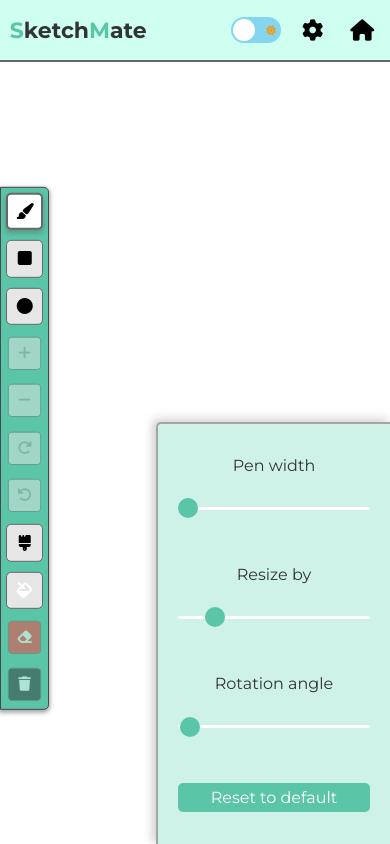
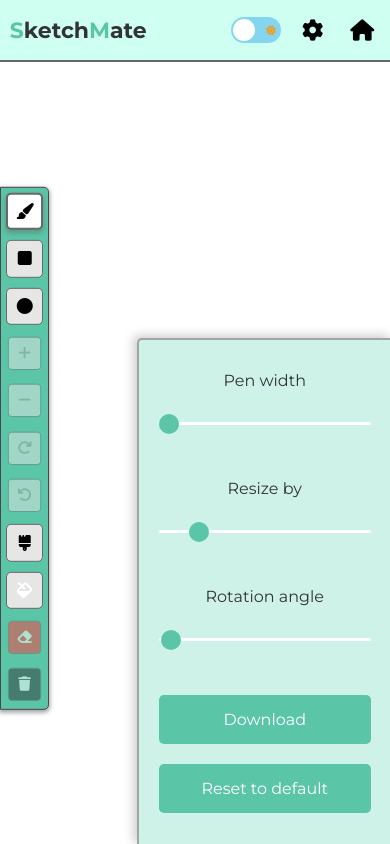
Before and after one commit to RonFelsenfeld/SketchMate-Frontend, a React (Vite) app: page /canvas in a window 390 px wide. Both pictures are taken after a click on the button 312 px from the left and 30 px from the top of the page. Built offline with nearby package versions, Linux system fonts and the light colour scheme.

Commit message:
Improve settings section responsiveness

```diff
--- a/src/assets/style/components/canvas/_canvas-settings.scss
+++ b/src/assets/style/components/canvas/_canvas-settings.scss
@@ -16,8 +16,8 @@
   @include for-mobile-layout {
     padding: 20px;
 
-    height: 50dvh;
-    width: 60vw;
+    height: 60dvh;
+    width: 65vw;
 
     .settings-form {
       width: 100%;
@@ -32,8 +32,15 @@
         }
       }
 
-      .btn-reset {
+      .options-container {
+        flex-direction: column;
+
+        a.btn,
+        button.btn {
+          font-size: em(16px);
           width: 100%;
+          padding-block: 15px;
+        }
       }
     }
   }
@@ -49,11 +56,13 @@
         }
       }
 
-      .btn-reset {
+      .options-container {
+        .btn {
           background-color: $dark-theme-clr;
 
           &:hover {
             background-color: $dark-theme-clr-10;
+          }
         }
       }
     }
@@ -97,12 +106,18 @@
       }
     }
 
-    .btn-reset {
+    .options-container {
+      width: 100%;
+      gap: 20px;
+
+      .btn {
+        width: 50%;
         padding: 5px 10px;
         border-radius: $controls-border-radius;
 
-      font-size: em(16px);
+        font-size: em(14px);
         color: $secondary-font-clr;
+        text-align: center;
 
         background-color: $main-theme-clr;
         transition: background-color $theme-transition;
@@ -113,3 +128,4 @@
       }
     }
   }
+}
--- a/src/components/canvas/Canvas.jsx
+++ b/src/components/canvas/Canvas.jsx
@@ -15,8 +15,8 @@ export function Canvas({ isShowingSettings, setIsShowingSettings }) {
   const canvasSettingsRef = useRef(canvasService.getDefaultSettings())
   const linePositionsRef = useRef([])
 
-  const canvasContainerRef = useRef(null)
-  const canvasRef = useRef(null)
+  const canvasContainerElRef = useRef(null)
+  const canvasElRef = useRef(null)
   const contextRef = useRef(null)
 
   const {
@@ -32,10 +32,10 @@ export function Canvas({ isShowingSettings, setIsShowingSettings }) {
     removeShape,
     clearCanvas,
     resizeCanvas,
-  } = useCanvas(canvasRef, canvasContainerRef, contextRef)
+  } = useCanvas(canvasElRef, canvasContainerElRef, contextRef)
 
   useEffect(() => {
-    const canvas = canvasRef.current
+    const canvas = canvasElRef.current
     const context = canvas.getContext('2d')
     contextRef.current = context
     resizeCanvas(canvas)
@@ -93,7 +93,7 @@ export function Canvas({ isShowingSettings, setIsShowingSettings }) {
     const hoveredShape = canvasService.findHoveredShape(shapes, x, y)
     const { addClassToElement, removeClassFromElement } = utilService
     const classFn = hoveredShape ? addClassToElement : removeClassFromElement
-    classFn(canvasContainerRef.current, 'hovering')
+    classFn(canvasContainerElRef.current, 'hovering')
 
     const { isDrawing, shape } = pen
     if (!isDrawing || shape !== LINE) return
@@ -200,9 +200,9 @@ export function Canvas({ isShowingSettings, setIsShowingSettings }) {
         updateShapes={updateShapes}
       />
 
-      <div ref={canvasContainerRef} className={`canvas-container ${getClasses()}`}>
+      <div ref={canvasContainerElRef} className={`canvas-container ${getClasses()}`}>
         <canvas
-          ref={canvasRef}
+          ref={canvasElRef}
           className="canvas"
           onClick={onCanvasClicked}
           onMouseDown={onStartDrawing}
@@ -217,6 +217,7 @@ export function Canvas({ isShowingSettings, setIsShowingSettings }) {
             settingsRef={canvasSettingsRef}
             setSelectedShape={setSelectedShape}
             setIsShowingSettings={setIsShowingSettings}
+            canvasElRef={canvasElRef}
           />
         )}
       </div>
--- a/src/components/canvas/CanvasSettings.jsx
+++ b/src/components/canvas/CanvasSettings.jsx
@@ -1,9 +1,11 @@
 import { memo, useEffect, useRef, useState } from 'react'
+
+import { canvasService } from '../../services/canvas.service'
 import { hideTooltip, showTooltip } from '../../services/event-bus.service'
+import { utilService } from '../../services/util.service'
+
 import { useTheme } from '../../customHooks/useTheme'
 import { useClickOutside } from '../../customHooks/useClickOutside'
-import { utilService } from '../../services/util.service'
-import { canvasService } from '../../services/canvas.service'
 
 export const CanvasSettings = memo(CanvasSettingsCmp)
 
@@ -13,9 +15,11 @@ function CanvasSettingsCmp({
   setPen,
   setSelectedShape,
   setIsShowingSettings,
+  canvasElRef,
 }) {
+  const [_, setForcedRendered] = useState(0)
   const settingsElRef = useRef(null)
-  const [_, setForcedRendered] = useState(0)
+  const downloadLinkRef = useRef(null)
   const { getThemeClass } = useTheme()
 
   useClickOutside(settingsElRef, () => {
@@ -45,6 +49,11 @@ function CanvasSettingsCmp({
   function onResetSettings() {
     settingsRef.current = canvasService.getDefaultSettings()
     setPen(prevPen => ({ ...prevPen, width: 1 }))
+  }
+
+  function onDownloadCanvas() {
+    const dataURL = canvasElRef.current.toDataURL('image/jpeg')
+    downloadLinkRef.current.href = dataURL
   }
 
   const { rotateAngle, sizeDiff } = settingsRef.current
@@ -96,9 +105,22 @@ function CanvasSettingsCmp({
           />
         </div>
 
-        <button type="button" className="btn-reset" onClick={onResetSettings}>
-          Reset to default
-        </button>
+        <div className="options-container flex justify-between">
+          <a
+            ref={downloadLinkRef}
+            href="#"
+            download="my-canvas.jpg"
+            className="btn btn-download"
+            title="Download canvas"
+            onClick={onDownloadCanvas}
+          >
+            Download
+          </a>
+
+          <button type="button" className="btn btn-reset" onClick={onResetSettings}>
+            Reset to default
+          </button>
+        </div>
       </form>
     </section>
   )
--- a/src/customHooks/useCanvas.js
+++ b/src/customHooks/useCanvas.js
@@ -2,7 +2,7 @@ import { useState } from 'react'
 import { canvasService, ELLIPSE, RECT } from '../services/canvas.service'
 import { useTheme } from './useTheme'
 
-export function useCanvas(canvasRef, canvasContainerRef, contextRef) {
+export function useCanvas(canvasElRef, canvasContainerElRef, contextRef) {
   const [pen, setPen] = useState(canvasService.getDefaultPen())
   const [shapes, setShapes] = useState([])
   const { isDarkMode } = useTheme()
@@ -65,14 +65,16 @@ export function useCanvas(canvasRef, canvasContainerRef, contextRef) {
   }
 
   function clearCanvas() {
-    const { width, height } = canvasRef.current
-    contextRef.current.clearRect(0, 0, width, height)
+    // Not clearing using clearRect for the download will include white bg
+    const { width, height } = canvasElRef.current
+    contextRef.current.fillStyle = 'white'
+    contextRef.current.fillRect(0, 0, width, height)
     setShapes([])
   }
 
   function resizeCanvas(canvasEl) {
-    canvasEl.width = canvasContainerRef.current.clientWidth
-    canvasEl.height = canvasContainerRef.current.clientHeight
+    canvasEl.width = canvasContainerElRef.current.clientWidth
+    canvasEl.height = canvasContainerElRef.current.clientHeight
   }
 
   function _processShape(shape) {
```
Lines whose indentation alone changed are shown as unchanged.
